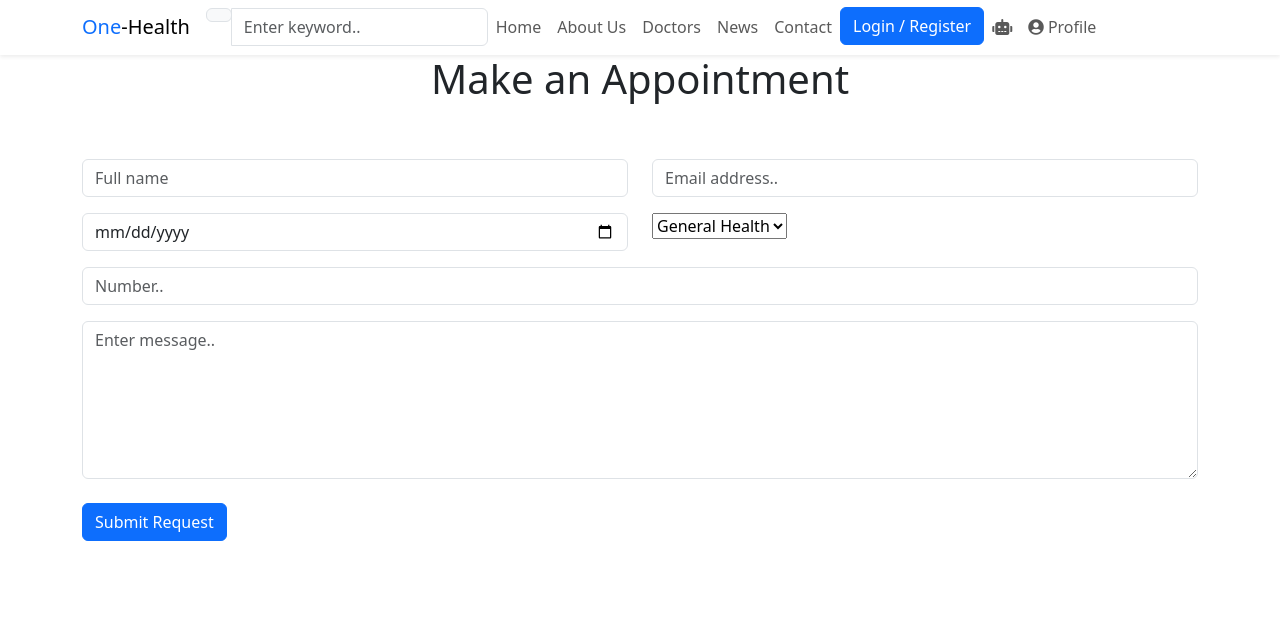
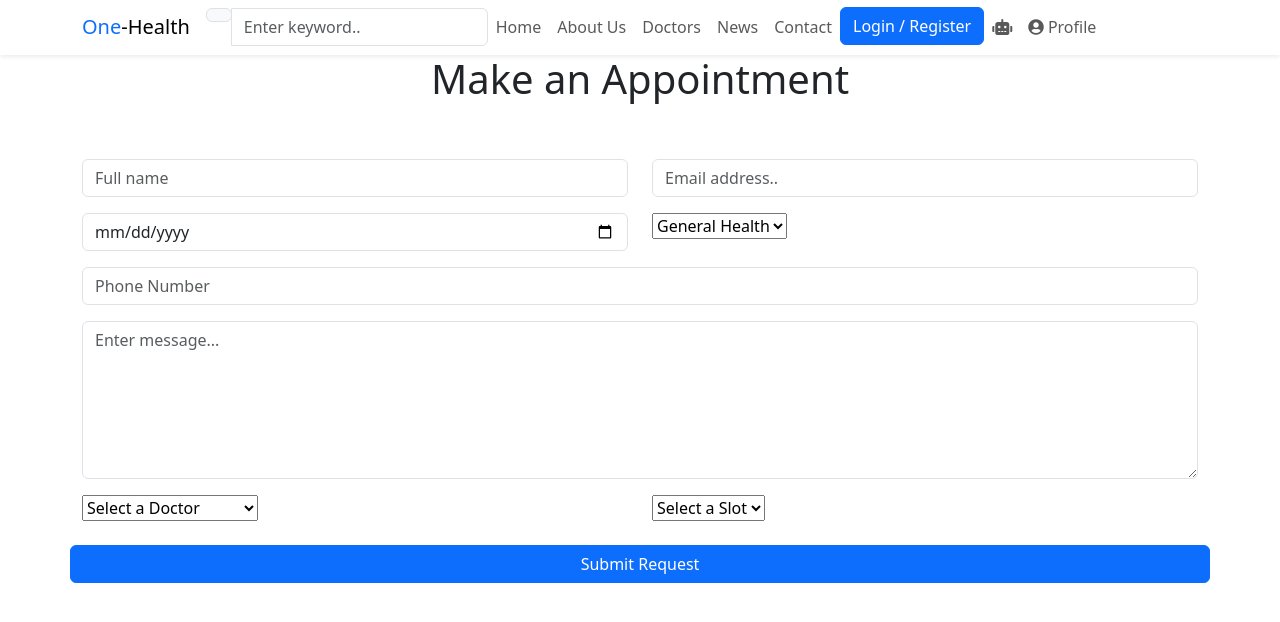
Before and after one commit to noorharidy19/HealthCareSystem, a PHP site: page /generate/book.php in a window 1280 px wide. Shown: the part 25-647 px from the top of the page. Run offline with PHP 8.4, Linux system fonts and the light colour scheme; tables that the repository leaves empty or names only in its code hold one stand-in row (values such as "Sample post"); some libraries are stand-ins or nearby versions.

Commit message:
doctors are shown dynamically

```diff
--- a/php/book.php
+++ b/php/book.php
@@ -12,6 +12,55 @@
   <link rel="stylesheet" href="../assets/vendor/animate/animate.css">
   <link rel="stylesheet" href="../assets/css/theme.css">
   <link rel="stylesheet" href="https://cdnjs.cloudflare.com/ajax/libs/font-awesome/5.15.4/css/all.min.css"> <!-- Font Awesome CSS -->
+
+  <?php
+require_once 'DB.php'; // Include your database connection
+require_once 'Classes.php';
+if ($_SERVER['REQUEST_METHOD'] === 'POST') {
+  $doctor_id = $_POST['doctor_id'] ?? null;
+    $appointmentDate = $_POST['appointmentDate'];
+    $timeSlot = $_POST['timeSlot'];
+    $startTime=$_POST['start_time'];
+    $endTime=$_POST['end_time'];
+    $specialization = $_POST['specialization'];
+
+    // Parse time slot into start and end times
+    list($startTime, $endTime) = explode(' - ', $timeSlot);
+
+    // Prepare SQL query to check doctor availability
+    $sql = "
+        SELECT
+            d.doctor_id,
+            CONCAT('Dr. ', u.Name) AS doctor_name,
+            d.start_time,
+            d.end_time
+        FROM doctor d
+        JOIN users u ON d.doctor_id = u.id
+        JOIN specialization s ON d.field_id = s.ID
+        LEFT JOIN appointments a
+            ON d.doctor_id = a.doctor_id
+            AND a.appointmentDate = ?
+            AND (? < a.end_time AND ? >= a.start_time)
+        WHERE s.fieldName = ?
+            AND d.day = ?
+            AND (? BETWEEN d.start_time AND d.end_time)
+            AND a.doctor_id IS NULL
+        ORDER BY d.start_time ASC;
+    ";
+
+}
+
+
+
+?>
+
+
+
+    <meta charset="UTF-8">
+    <meta name="viewport" content="width=device-width, initial-scale=1.0">
+    <title>Make Appointment</title>
+
+
 </head>
 <body>
 
@@ -95,7 +144,7 @@
     <div class="container">
       <h1 class="text-center wow fadeInUp">Make an Appointment</h1>
 
-      <form class="main-form" onsubmit="return validateForm()">
+      <form class="main-form" id="appointmentForm" onsubmit="return validateForm()" method="POST" action="">
         <div class="row mt-5 ">
           <div class="col-12 col-sm-6 py-2 wow fadeInLeft">
             <input type="text" id="fullName" class="form-control" placeholder="Full name">
@@ -106,8 +155,10 @@
           <div class="col-12 col-sm-6 py-2 wow fadeInLeft" data-wow-delay="300ms">
             <input type="date" id="appointmentDate" class="form-control">
           </div>
-          <div class="col-12 col-sm-6 py-2 wow fadeInRight" data-wow-delay="300ms">
-            <select name="departement" id="departement" class="custom-select">
+
+          <!-- Department -->
+          <div class="col-12 col-sm-6 py-2">
+            <select name="departement" id="departement" class="custom-select" required>
               <option value="general">General Health</option>
               <option value="cardiology">Cardiology</option>
               <option value="dental">Dental</option>
@@ -115,18 +166,84 @@
               <option value="orthopaedics">Orthopaedics</option>
             </select>
           </div>
-          <div class="col-12 py-2 wow fadeInUp" data-wow-delay="300ms">
-            <input type="text" id="phoneNumber" class="form-control" placeholder="Number..">
+
+          <!-- Phone Number -->
+          <div class="col-12 py-2">
+            <input type="text" id="phoneNumber" name="phoneNumber" class="form-control" placeholder="Phone Number" required>
           </div>
-          <div class="col-12 py-2 wow fadeInUp" data-wow-delay="300ms">
-            <textarea name="message" id="message" class="form-control" rows="6" placeholder="Enter message.."></textarea>
+
+          <!-- Message -->
+          <div class="col-12 py-2">
+            <textarea name="message" id="message" class="form-control" rows="6" placeholder="Enter message..."></textarea>
           </div>
-        </div>
+
+          <!-- Doctor Dropdown (Dynamically populated) -->
+<div class="col-12 col-sm-6 py-2">
+    <select name="doctor_id" id="doctor_id" class="custom-select" required>
+        <option value="">Select a Doctor</option>
+        <?php
+        // Fetch doctors from the database
+        $doctors = Doctor::getDoctors();
+        if (!empty($doctors)) {
+            foreach ($doctors as $doctor) {
+                echo "<option value='{$doctor->doctor_id}'>{$doctor->doctor_name}</option>";
+            }
+        } else {
+            echo "<option value=''>No doctors available</option>";
+        }
+        ?>
+    </select>
+</div>
+
+<!-- Slots Dropdown (Initially empty) -->
+<div class="col-12 col-sm-6 py-2">
+    <select name="slot_id" id="slot_id" class="custom-select" required>
+        <option value="">Select a Slot</option>
+    </select>
+</div>
+
 
         <button type="submit" class="btn btn-primary mt-3 wow zoomIn">Submit Request</button>
       </form>
     </div>
   </div>
+
+  <script>
+document.getElementById('doctor_id').addEventListener('change', function() {
+    var doctorId = this.value; // Get selected doctor_id
+
+    if (doctorId) {
+        // Make AJAX request to fetch slots for the selected doctor
+        var xhr = new XMLHttpRequest();
+        xhr.open('GET', 'getSlots.php?doctor_id=' + doctorId, true);
+        xhr.onload = function() {
+            if (xhr.status === 200) {
+                var slots = JSON.parse(xhr.responseText); // Parse the returned JSON
+                var slotSelect = document.getElementById('slot_id');
+
+                // Clear the current slots
+                slotSelect.innerHTML = '<option value="">Select a Slot</option>';
+
+                // Add new slots to the dropdown
+                if (slots.length > 0) {
+                    slots.forEach(function(slot) {
+                        var option = document.createElement('option');
+                        option.value = slot.slot_id;
+                        option.textContent = slot.slot_time;
+                        slotSelect.appendChild(option);
+                    });
+                } else {
+                    slotSelect.innerHTML += '<option value="">No slots available</option>';
+                }
+            }
+        };
+        xhr.send();
+    } else {
+        // If no doctor is selected, clear the slot dropdown
+        document.getElementById('slot_id').innerHTML = '<option value="">Select a Slot</option>';
+    }
+});
+</script>
 
   <script src="../assets/js/book.js"></script>
 
```
Also changed, not shown: assets/js/book.js (+31 -0 lines).
